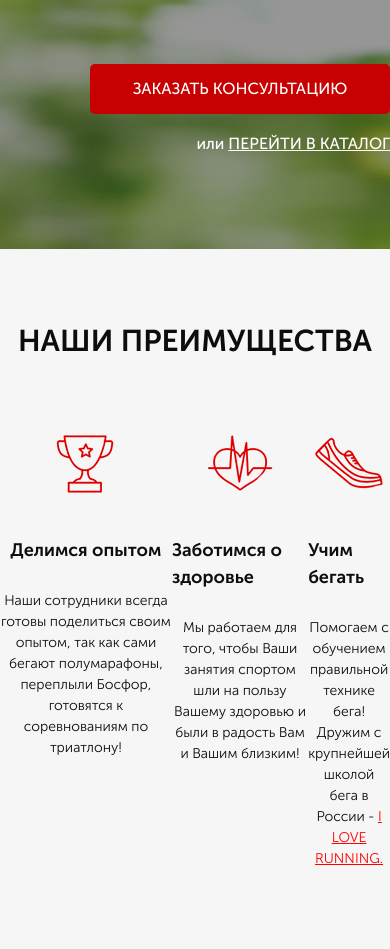
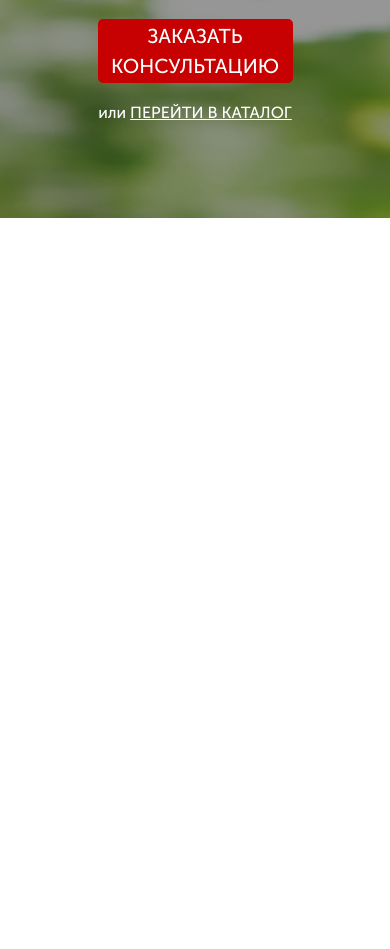
Before and after one commit to HumerauDzmitry/humeraudzmitry.github.io, a website: page pulse/src/index.html in a window 390 px wide. Shown: the part 569-1518 px from the top of the page. After the commit the page ends 844 px from the top, so only its background shows below. Drawn offline with Linux system fonts and the light colour scheme.

Commit message:
added mobile first block

```diff
--- a/pulse/src/index.html
+++ b/pulse/src/index.html
@@ -58,44 +58,6 @@
         </div>
     </div>
 
-    <div class="advantages">
-        <div class="container">
-            <h2 class="title">НАШИ ПРЕИМУЩЕСТВА</h2>
-            <div class="advantages__wrapper">
-                <div class="advantages__item">
-                    <img src="icons/advantages/cup.png" alt="cup" class="advantages__icon">
-                    <div class="advantages__subtitle">
-                        Делимся опытом
-                    </div>
-                    <div class="advantages__descr">
-                        Наши сотрудники всегда готовы поделиться своим опытом,
-                        так как сами бегают полумарафоны, переплыли Босфор, готовятся к соревнованиям по триатлону!
-                    </div>
-                </div>
-                <div class="advantages__item">
-                    <img src="icons/advantages/heart.png" alt="heart" class="advantages__icon">
-                    <div class="advantages__subtitle">
-                        Заботимся о здоровье
-                    </div>
-                    <div class="advantages__descr">
-                        Мы работаем для того,
-                        чтобы Ваши занятия спортом шли на пользу Вашему здоровью и были в радость Вам и Вашим близким!
-                    </div>
-                </div>
-                <div class="advantages__item">
-                    <img src="icons/advantages/shoe.png" alt="shoe" class="advantages__icon">
-                    <div class="advantages__subtitle">
-                        Учим бегать
-                    </div>
-                    <div class="advantages__descr">
-                        Помогаем с обучением
-                        правильной технике бега!<br>
-                        Дружим с крупнейшей школой бега в России -
-                        <a href="#">I LOVE RUNNING.</a>
-                    </div>
-                </div>
-            </div>
-        </div>
-    </div>
+
 </body>
 </html>
--- a/pulse/src/sass/blocks/_advantages.scss
+++ /dev/null
@@ -1,32 +0,0 @@
-.advantages {
-    padding: 70px 0 80px 0;
-    background-color: #f6f6f6;
-    &__wrapper {
-        margin-top: 65px;
-        display: flex;
-        justify-content: space-between;
-    }
-    &__item {
-        display: flex;
-        flex-direction: column;
-        align-items: center;
-        max-width: 238px;
-    }
-    &__subtitle {
-        margin-top: 38px;
-        color: #0d0d0d;
-        font-size: 18px;
-        font-weight: 700;
-    }
-    &__descr {
-        margin-top: 26px;
-        color: #0d0d0d;
-        font-size: 14px;
-        font-weight: 300;
-        text-align: center;
-        a {
-            color: #ff0000;
-            text-decoration: underline;
-        }
-    }
-}
--- /dev/null
+++ b/pulse/src/sass/blocks/_buttons_media.scss
@@ -0,0 +1,20 @@
+@media (max-width: 1200px) {}
+
+@media (max-width: 991px) {}
+
+@media (max-width: 767px) {}
+
+@media (max-width: 575px) {
+	.button {
+		font-size: 10px;
+		width: 125px;
+		height: 20px;
+	}
+
+	.button_main {
+		margin-top: 52px;
+		width: 50%;
+		height: 64px;
+		font-size: 20px;
+	}
+}
--- /dev/null
+++ b/pulse/src/sass/blocks/_promo_media.scss
@@ -0,0 +1,56 @@
+@media (max-width: 1200px) {}
+
+@media (max-width: 991px) {}
+
+@media (max-width: 767px) {
+
+	.promo {
+		.header {
+			margin: 0 25px;
+
+			&__logo {
+				width: 200px;
+			}
+
+			&__phone {
+				font-size: 16px;
+			}
+
+			// &__official {
+			// 	span {
+			// 		font-size: 17px;
+			// 	}
+			// }
+		}
+
+		&__wrapper {
+			align-items: center;
+		}
+	}
+}
+
+@media (max-width: 575px) {
+	.promo {
+		.header {
+			margin: 0 10px;
+
+			&__logo {
+				width: 165px;
+			}
+
+			&__phone {
+				font-size: 12px;
+			}
+
+			&__official {
+				span {
+					font-size: 17px;
+				}
+			}
+		}
+
+		&__wrapper {
+			align-items: center;
+		}
+	}
+}
--- a/pulse/src/sass/style.scss
+++ b/pulse/src/sass/style.scss
@@ -7,7 +7,8 @@
     margin: 0 auto;
 }
 @import 'blocks/promo';
-@import 'blocks/header.scss';
+@import 'blocks/promo_media';
+@import 'blocks/header';
+@import 'blocks/header_media';
 @import 'blocks/buttons';
-@import 'blocks/advantages';
-@import 'blocks/titles';
+@import 'blocks/buttons_media';
```
Also changed, not shown: pulse/package.json (+11 -17 lines), pulse/src/sass/blocks/_header_media.scss (added, +15 -0 lines), pulse/src/css/style.min.css.
